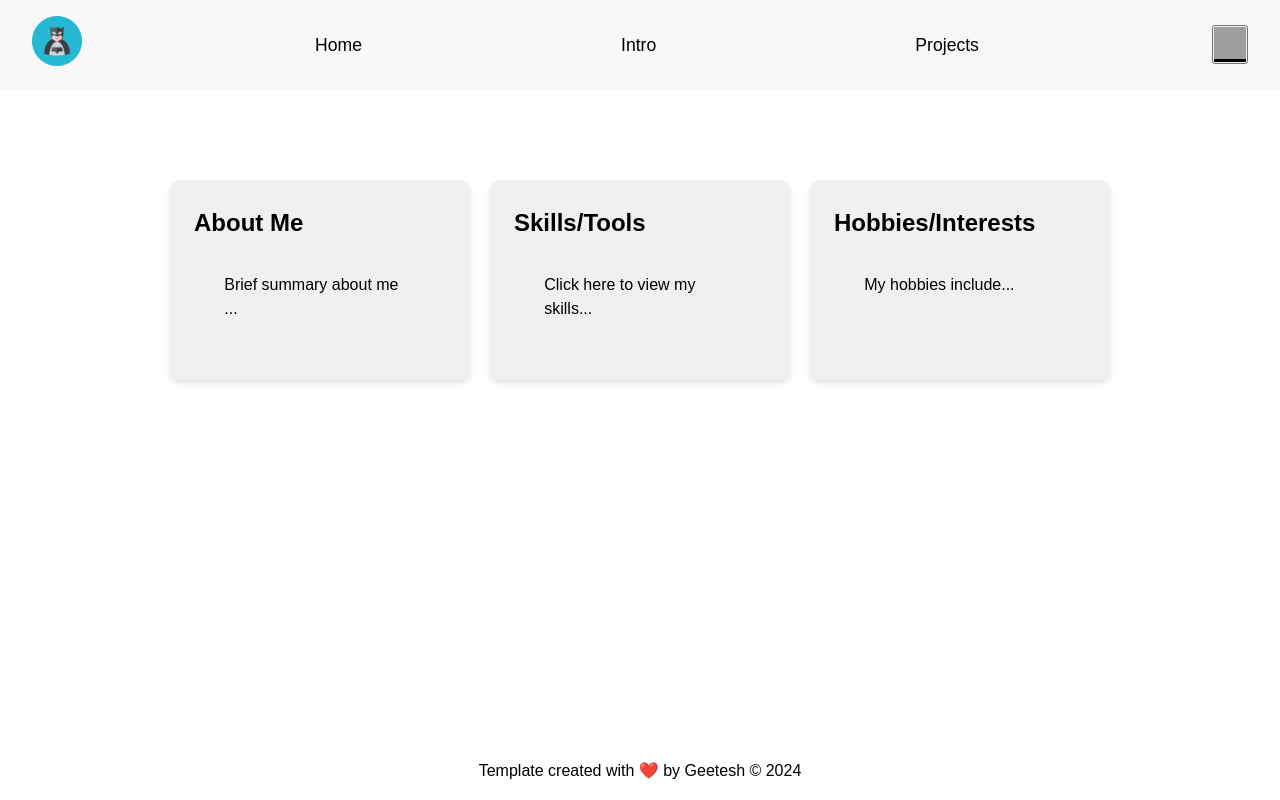
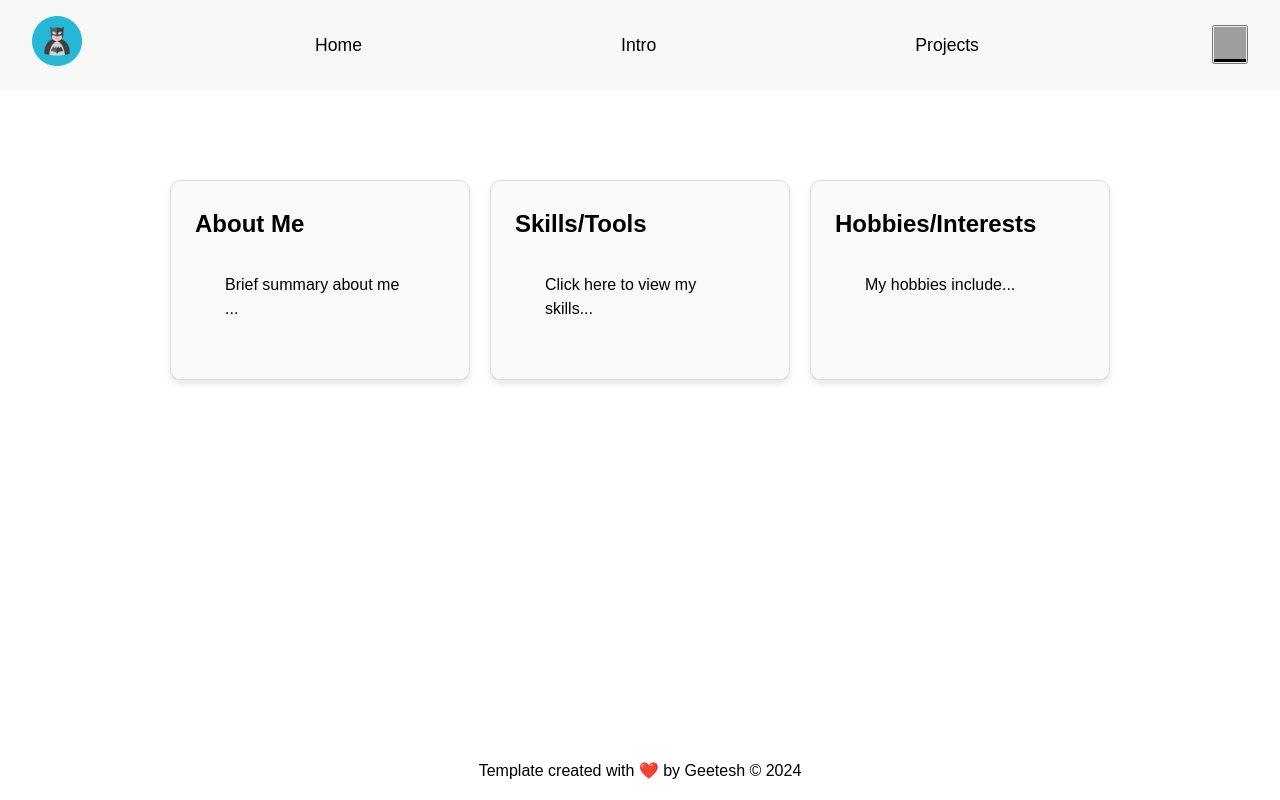
Before and after one commit to GeeteshSingh/portfolio, a React (Create React App) app: page /about in a window 1280 px wide. Built offline with nearby package versions, Linux system fonts and the light colour scheme; grey boxes are pictures that could not be loaded.

Commit message:
fixed dark theme fonts

```diff
--- a/src/App.css
+++ b/src/App.css
@@ -5,7 +5,7 @@
     --header-text-dark: #ffffff;
     --card-bg-light: #f0f0f0;
     --card-bg-dark: #333333;
-    --card-text-light: #000000;
+    --card-text-light: #ffffff;
     --card-text-dark: #ffffff;
 }
 /* Reset default browser styles */
--- a/src/components/About.css
+++ b/src/components/About.css
@@ -39,6 +39,9 @@
 /*.modal-content button:hover {*/
 /*    background-color: #0056b3;*/
 /*}*/
+/* Default Light Mode */
+
+/* Dark Mode */
 
 .about-section {
     padding: 100px 20px;
@@ -122,3 +125,49 @@
         align-items: center;
     }
 }
+
+/* About Section Dark Mode */
+body.dark-mode .about-section {
+    background-color: #333;
+    color: #fff;
+}
+
+body:not(.dark-mode) .about-section {
+    background-color: #fff;
+    color: #000;
+}
+
+/* Projects Section Dark Mode */
+body.dark-mode .projects-container {
+    background-color: #333;
+    color: #fff;
+}
+
+body:not(.dark-mode) .projects-container {
+    background-color: #fff;
+    color: #000;
+}
+
+/* Card Styling for Both Sections */
+body.dark-mode .card {
+    background-color: #444;
+    color: #fff;
+    border: 1px solid #555;
+}
+
+body:not(.dark-mode) .card {
+    background-color: #f9f9f9;
+    color: #000;
+    border: 1px solid #ddd;
+}
+
+/* Modal for About Section */
+body.dark-mode .modal-content {
+    background-color: #444;
+    color: #fff;
+}
+
+body:not(.dark-mode) .modal-content {
+    background-color: #fff;
+    color: #000;
+}
--- a/src/components/Profile.jsx
+++ b/src/components/Profile.jsx
@@ -29,7 +29,7 @@ const Profile = () => {
                         </picture>
                     </h1>
                     <p>🧑🏻‍💻 a Developer.</p>
-                    <p>🌍 based in the India</p>
+                    <p>🌍 based in India</p>
                     <p>📧 singh.geetesh1998@gmail.com</p>
                 </div>
             </div>
--- a/src/components/Projects.css
+++ b/src/components/Projects.css
@@ -1,3 +1,18 @@
+/* Light Theme */
+:root {
+    --card-bg-light: #fff;
+    --card-text-light: #000;
+    --card-bg-dark: #333;
+    --card-text-dark: #fff;
+}
+
+/* Dark Theme */
+body.dark-mode {
+    --card-bg-light: var(--card-bg-dark); /* Switch card background to dark */
+    --card-text-light: var(--card-text-dark); /* Switch card text to light */
+}
+
+
 .cards {
     display: grid;
     grid-template-columns: repeat(auto-fit, minmax(300px, 1fr));
@@ -11,10 +26,11 @@
     padding: 1.5rem;
     border-radius: 10px;
     box-shadow: 0 4px 6px rgba(0, 0, 0, 0.1);
-    transition: transform 0.2s, background-color 0.3s, color 0.3s;
+    transition: transform 0.3s, background-color 0.3s, color 0.3s;
     text-align: left;
     overflow: hidden;
 }
+
 
 .card:hover {
     transform: scale(1.05);
@@ -44,3 +60,49 @@ body.dark-mode .card {
     background-color: var(--card-bg-dark);
     color: var(--card-text-dark);
 }
+
+/* About Section Dark Mode */
+body.dark-mode .about-section {
+    background-color: #333;
+    color: #fff;
+}
+
+body:not(.dark-mode) .about-section {
+    background-color: #fff;
+    color: #000;
+}
+
+/* Projects Section Dark Mode */
+body.dark-mode .projects-container {
+    background-color: #333;
+    color: #fff;
+}
+
+body:not(.dark-mode) .projects-container {
+    background-color: #fff;
+    color: #000;
+}
+
+/* Card Styling for Both Sections */
+body.dark-mode .card {
+    background-color: #444;
+    color: #fff;
+    border: 1px solid #555;
+}
+
+body:not(.dark-mode) .card {
+    background-color: #f9f9f9;
+    color: #000;
+    border: 1px solid #ddd;
+}
+
+/* Modal for About Section */
+body.dark-mode .modal-content {
+    background-color: #444;
+    color: #fff;
+}
+
+body:not(.dark-mode) .modal-content {
+    background-color: #fff;
+    color: #000;
+}
```
Also changed, not shown: src/components/Profile.css (line endings or trailing spaces).
